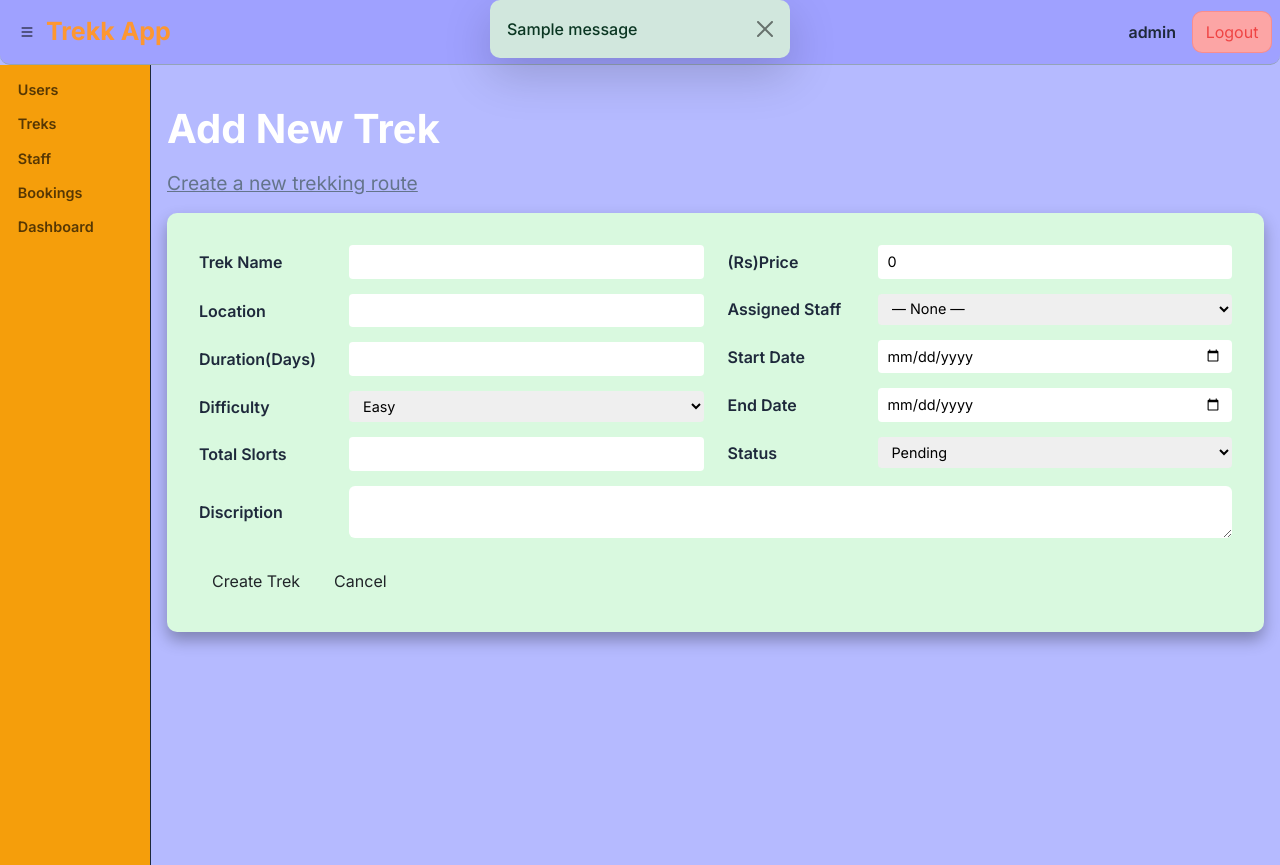
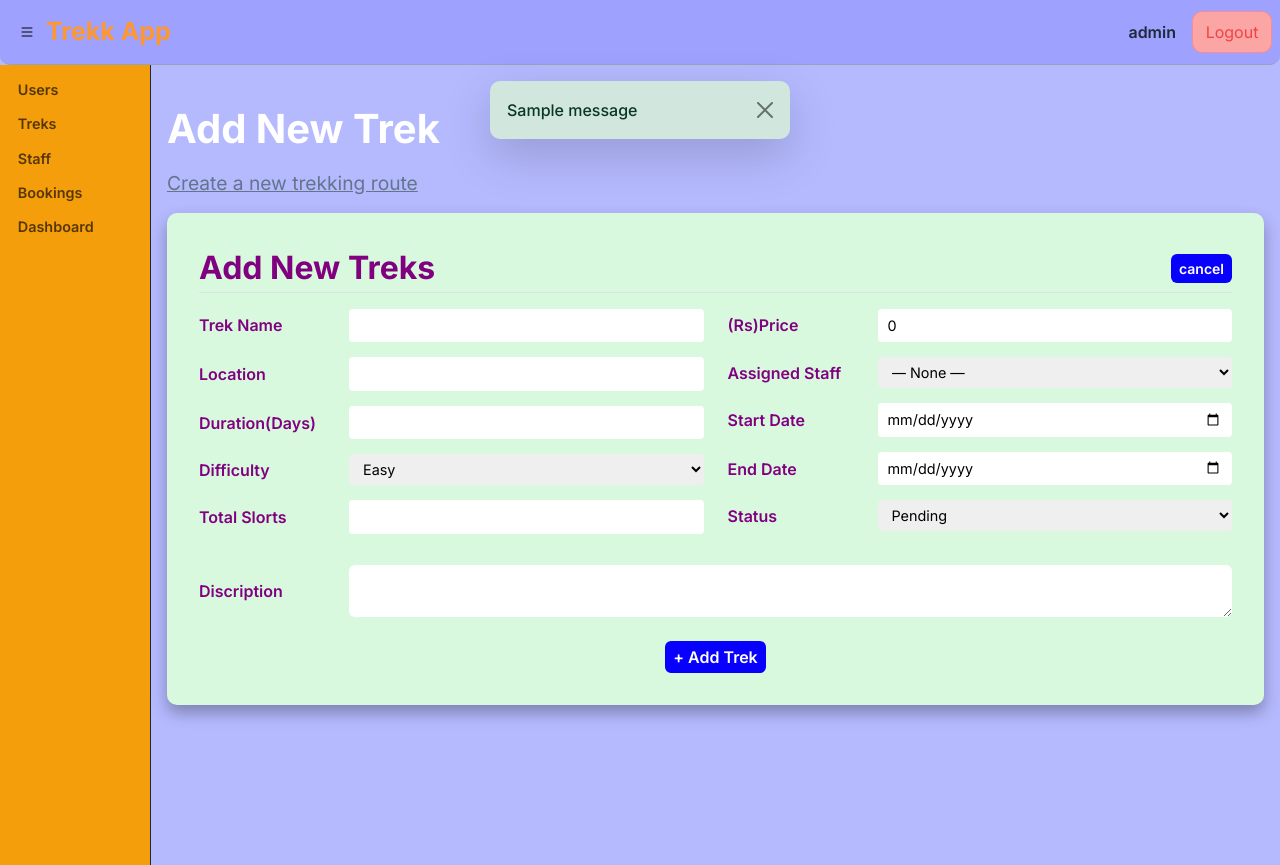
Before and after one commit to 24f2008461/Trekking-Management-App, a Flask app: template templates/admin/add_treks.html in a window 1280 px wide. Run offline with Flask 3, Linux system fonts and the light colour scheme; a user stored in the database is signed in; tables that the repository leaves empty hold one stand-in row (values such as "Sample post"); the template is opened without the code that fills it: values that come from a table or form of the project are taken from there, most other values are stand-ins (such as "Sample title", 1, 10 or a date in 2020); one stand-in notice (Sample message) is shown.

Commit message:
Milestone 2: Modified Design of App Elements

```diff
--- a/static/css/style.css
+++ b/static/css/style.css
@@ -4,8 +4,10 @@
   --primary: #B5BAFF;
   --primary-dark: #9FA1FF;
   --primary-light: #AEE2FF;
+  --btn-primary:#0800ff;
   --danger-light: #fca5a5;
   --accent: #D9F9DF;
+  --accent-pale:#d35400;
   --dark: #576A8F;
   --gray-50: #f8fafc;
   --gray-100: #f1f5f9;
@@ -314,23 +292,42 @@ body {
   border-radius: var(--radius);
   padding: 2rem;
   box-shadow: 0px 8px 16px 0px rgba(0,0,0,0.3);
+}
+.form-panel input, .form-panel select{border-radius: 6px;border: transparent; padding: .5rem .75rem; font-size: .9rem; }
+.form-panel input:focus, .form-panel select:focus {border-color: var(--primary); box-shadow: 0 0 0 2px rgba(46,125,82,.15); box-shadow: 0px 8px 16px 0px rgba(0,0,0,0.3);}
+.form-panel label { font-weight: 600; font-size: 1rem; color:purple; }
+.form-group { display: grid; grid-template-columns: 130px 1fr; gap: 20px; margin-bottom: 15px; align-items: center; }
+.form-group input,.form-group select {width: 100%; padding: 6px 10px; border: transparent; border-radius: 4px; box-sizing: border-box;}
 
+/*--------------------------------buttons----------------------------*/
+.btn-primary-custom {
+  background: var(--btn-primary);
+  color: #fff;
+  border: none;
+  border-radius: 6px;
+  padding: .25rem .5rem;
+  font-weight: 600;
+  font-size: .9rem;
+}
+.btn-primary-custom:hover { background: var(--primary-light); color: var(--btn-primary); }
+.btn-accent {
+  background: var(--btn-primary);
+  color: #fff;
+  border: none;
+  border-radius: 6px;
+  padding: .25rem .5rem;
+  font-weight: 600;
 
 }
-.form-panel input, .form-panel select{
+.btn-accent:hover { background: var(--accent-pale); color: #fff; }
+
+.btn-outline-custom {
+  border: 1px solid var(--btn-primary);
+  color: var(--btn-primary);
   border-radius: 6px;
-  border: transparent;
-  padding: .5rem .75rem;
+  padding: .25rem .5rem;
+  font-weight: 600;
+  background: transparent;
   font-size: .9rem;
 }
-.form-panel input:focus, .form-panel select:focus {
-  border-color: var(--primary);
-  box-shadow: 0 0 0 2px rgba(46,125,82,.15);
-  box-shadow: 0px 8px 16px 0px rgba(0,0,0,0.3);
-}
-.form-panel label { font-weight: 600; font-size: 1rem; color: var(--gray-800); }
-
-.form-group { display: grid; grid-template-columns: 130px 1fr; gap: 20px; margin-bottom: 15px; align-items: center;
-}
-.form-group input,
-.form-group select {width: 100%; padding: 6px 10px; border: transparent; border-radius: 4px; box-sizing: border-box;}
+.btn-outline-custom:hover { background: var(--btn-primary); color: #fff; }
--- a/templates/admin/add_treks.html
+++ b/templates/admin/add_treks.html
@@ -7,12 +7,16 @@
 </div>
 
 <div class="form-panel">
-    <form action="{{ url_for('admin.add_treks') }}">
-        <div class="row">
+    <div class="py-1 border-bottom d-flex justify-content-between align-items-center">
+        <h6 class="mb-0 fs-2 fw-bold" style="color: purple;">Add New Treks</h6>
+        <a href="{{ url_for('admin.find_treks' ) }}" class="btn btn-sm btn-accent">cancel</a>
+    </div>
+    <form action="{{ url_for('admin.add_treks') }}" method="POST">
+        <div class="row py-3">
             <div class="col-lg-6">
                 <div class="form-group">
-                    <label for="name">Trek Name</label>
-                    <input type="text" name="name" id="name" required>
+                    <label for="tname">Trek Name</label>
+                    <input type="text" name="tname" id="tname" required>
                 </div>
                 <div class="form-group">
                     <label for="location">Location</label>
@@ -42,10 +46,10 @@
                 </div>
                 <div class="form-group">
                     <label for="assigned_staff">Assigned Staff</label>
-                    <select type="text" name="assigned_staff" id="assigned_staff" required>
+                    <select type="text" name="assigned_staff" id="assigned_staff">
                         <option value="">— None —</option>
-                        {% for s in staff_list %}
-                        <option value="{{ s.user_id }}">{{ s.fullname }}</option>
+                        {% for staff in staff_list %}
+                        <option value="{{ staff.user_id }}">{{ staff.fullname }}</option>
                         {% endfor %}
                     </select>
                 </div class="form-group">
@@ -72,9 +76,9 @@
             <label for="discription">Discription</label>
             <textarea name="discription" id="discription" rows="2" style="border-radius: 6px; border: transparent;"></textarea>
         </div>
-        <div class="mt-4 d-flex gap-2">
-            <button type="submit" class="btn btn-primary-custom">Create Trek</button>
-            <a href="{{ url_for('admin.find_treks') }}" class="btn btn-outline-custom">Cancel</a>
+        <div class="mt-4 d-flex gap-2 justify-content-center">
+            <button type="submit" class="btn btn-accent">+ Add Trek</button>
+            <!-- <a href="{{ url_for('admin.find_treks') }}" class="btn btn-outline-custom">Cancel</a> -->
         </div>
     </form>
 </div>
--- a/templates/base.html
+++ b/templates/base.html
@@ -59,11 +59,11 @@
                 {% if messages %}
                 {% for cat, msg in messages %}
 
-                    <div class="alert alert-{{ cat }} position-fixed top-0 start-50 translate-middle-x p-3 alert-dismissible fade show shadow-lg d-flex align-items-center" role="alert" style="min-width: 300px; border-radius: 10px;">
+                    <div class="alert alert-{{ cat }} position-fixed top-10 start-50 translate-middle-x p-3 alert-dismissible fade show shadow-lg d-flex align-items-center" role="alert" style="min-width: 300px; border-radius: 10px;">
                         <div class="me-auto fw-medium">
                             {{ msg }}
                         </div>
-                        <button type="button" class="btn-close" data-bs-dismiss="alert style="border: transparent;"></button>
+                        <button type="button" class="btn-close" data-bs-dismiss="alert" style="border: none;"></button>
                     </div>
                 {% endfor %}
                 {% endif %}
--- a/templates/staff/staff_dashboard.html
+++ b/templates/staff/staff_dashboard.html
@@ -61,11 +61,11 @@
         {% if messages %}
         {% for cat, msg in messages %}
 
-            <div class="alert alert-{{ cat }} position-fixed top-0 start-50 translate-middle-x p-3 alert-dismissible fade show shadow-lg d-flex align-items-center" role="alert" style="min-width: 300px; border-radius: 10px;">
+            <div class="alert alert-{{ cat }} position-fixed top-10 start-50 translate-middle-x p-3 alert-dismissible fade show shadow-lg d-flex align-items-center" role="alert" style="min-width: 300px; border-radius: 10px;">
                 <div class="me-auto fw-medium">
                     {{ msg }}
                 </div>
-                <button type="button" class="btn-close" data-bs-dismiss="alert style="border: transparent;"></button>
+                <button type="button" class="btn-close" data-bs-dismiss="alert" style="border: none;"></button>
             </div>
         {% endfor %}
         {% endif %}
--- a/templates/user/user_dashboard.html
+++ b/templates/user/user_dashboard.html
@@ -61,11 +61,11 @@
         {% if messages %}
         {% for cat, msg in messages %}
 
-            <div class="alert alert-{{ cat }} position-fixed top-0 start-50 translate-middle-x p-3 alert-dismissible fade show shadow-lg d-flex align-items-center" role="alert" style="min-width: 300px; border-radius: 10px;">
+            <div class="alert alert-{{ cat }} position-fixed top-10 start-50 translate-middle-x p-3 alert-dismissible fade show shadow-lg d-flex align-items-center" role="alert" style="min-width: 300px; border-radius: 10px;">
                 <div class="me-auto fw-medium">
                     {{ msg }}
                 </div>
-                <button type="button" class="btn-close" data-bs-dismiss="alert style="border: transparent;"></button>
+                <button type="button" class="btn-close" data-bs-dismiss="alert" style="border: none;"></button>
             </div>
         {% endfor %}
         {% endif %}
```
Also changed, not shown: other parts of static/css/style.css (+15 -39 lines), routes/admin_route.py (+57 -5 lines), templates/admin/admin_dashboard.html (+4 -4 lines), templates/admin/treks.html (+11 -8 lines), templates/auth/login.html (+4 -4 lines), templates/auth/signup.html (+4 -4 lines), templates/mainpage.html (+14 -14 lines), instance/trekkapp.db.
